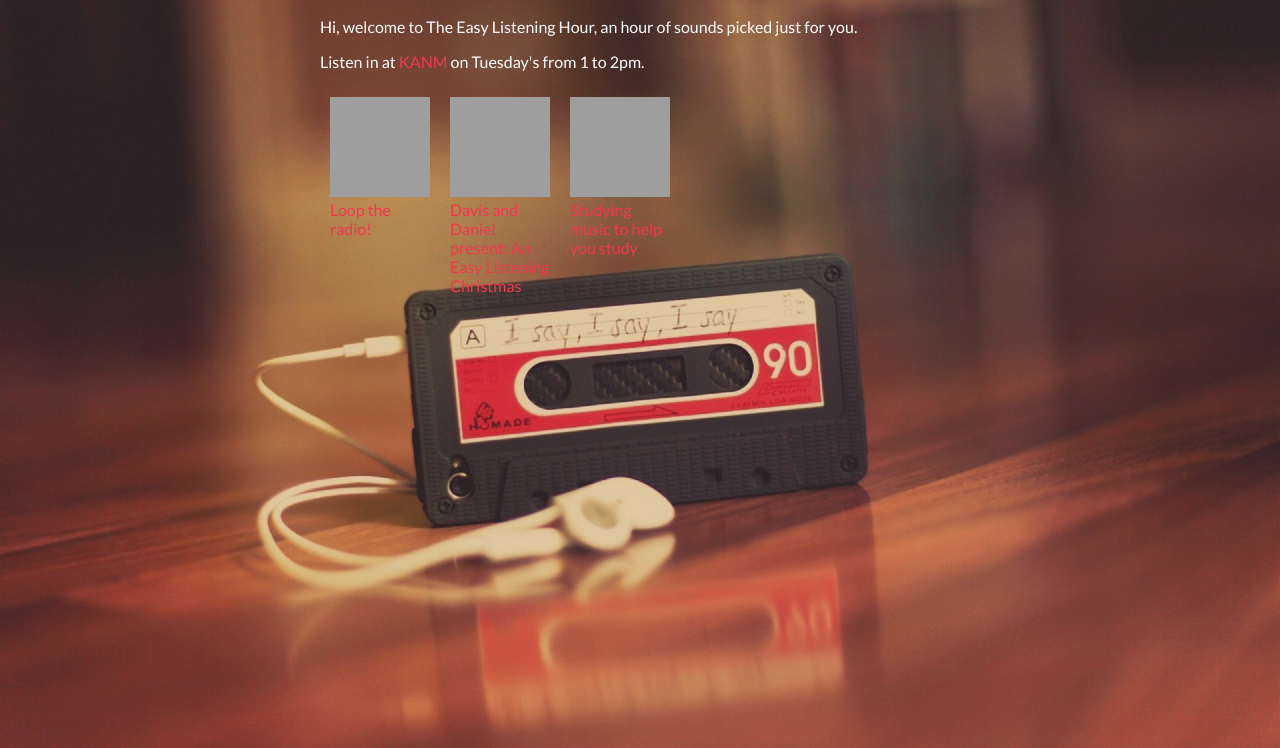
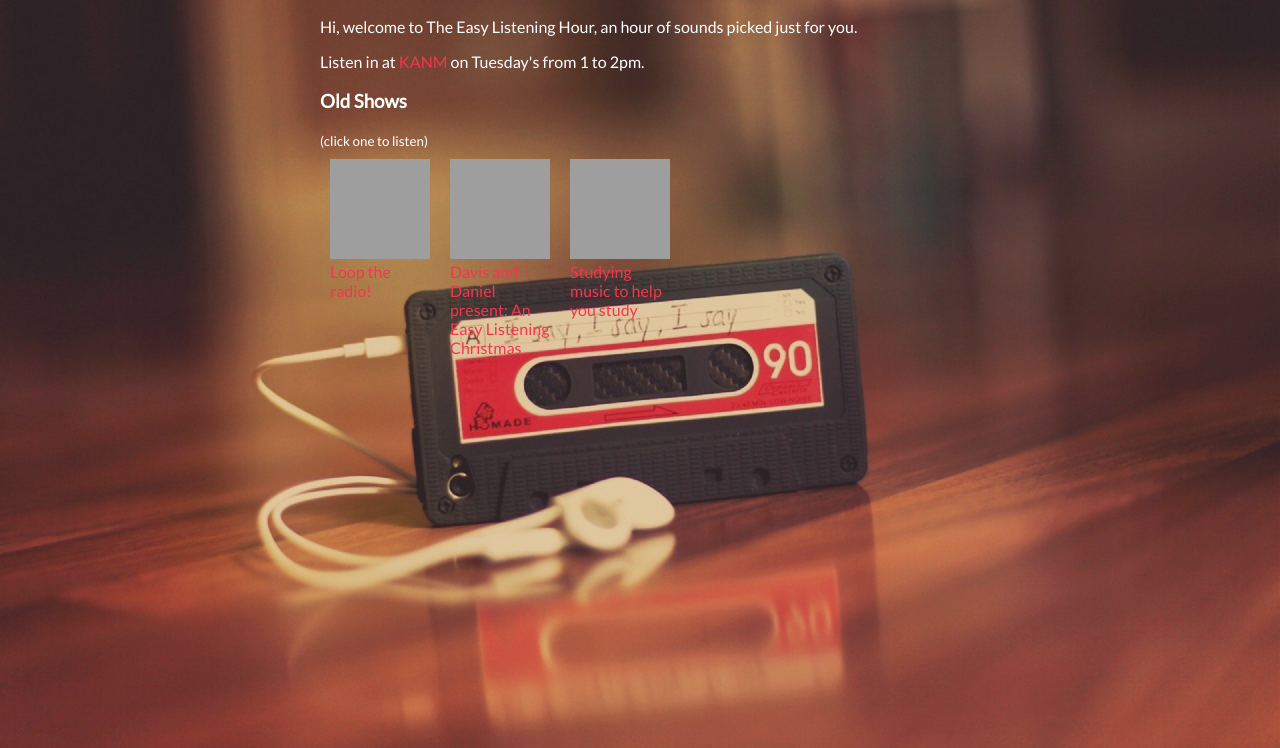
Before and after one commit to dbartel/easylistening, a plain HTML site: page index.html in a window 1280 px wide. Shown: the part 52-800 px from the top of the page. Drawn offline with Linux system fonts and the light colour scheme; grey boxes are pictures that could not be loaded.

Commit message:
update home

```diff
--- a/index.html
+++ b/index.html
@@ -20,6 +20,8 @@
             <p>Hi, welcome to The Easy Listening Hour, an hour of sounds picked just for you.</p>
             <p>Listen in at <a href='http://kanm.org/' target="_blank">KANM</a> on Tuesday's from 1 to 2pm. </p>
             <div>
+                <h3>Old Shows </h3>
+                <small>(click one to listen)</small><br>
                 <div class='archive' ng-repeat="archive in archives">
                     <a href="{{archive.audioSrc}}" target="_blank">
                         <img src="{{archive.pic}}">
```
